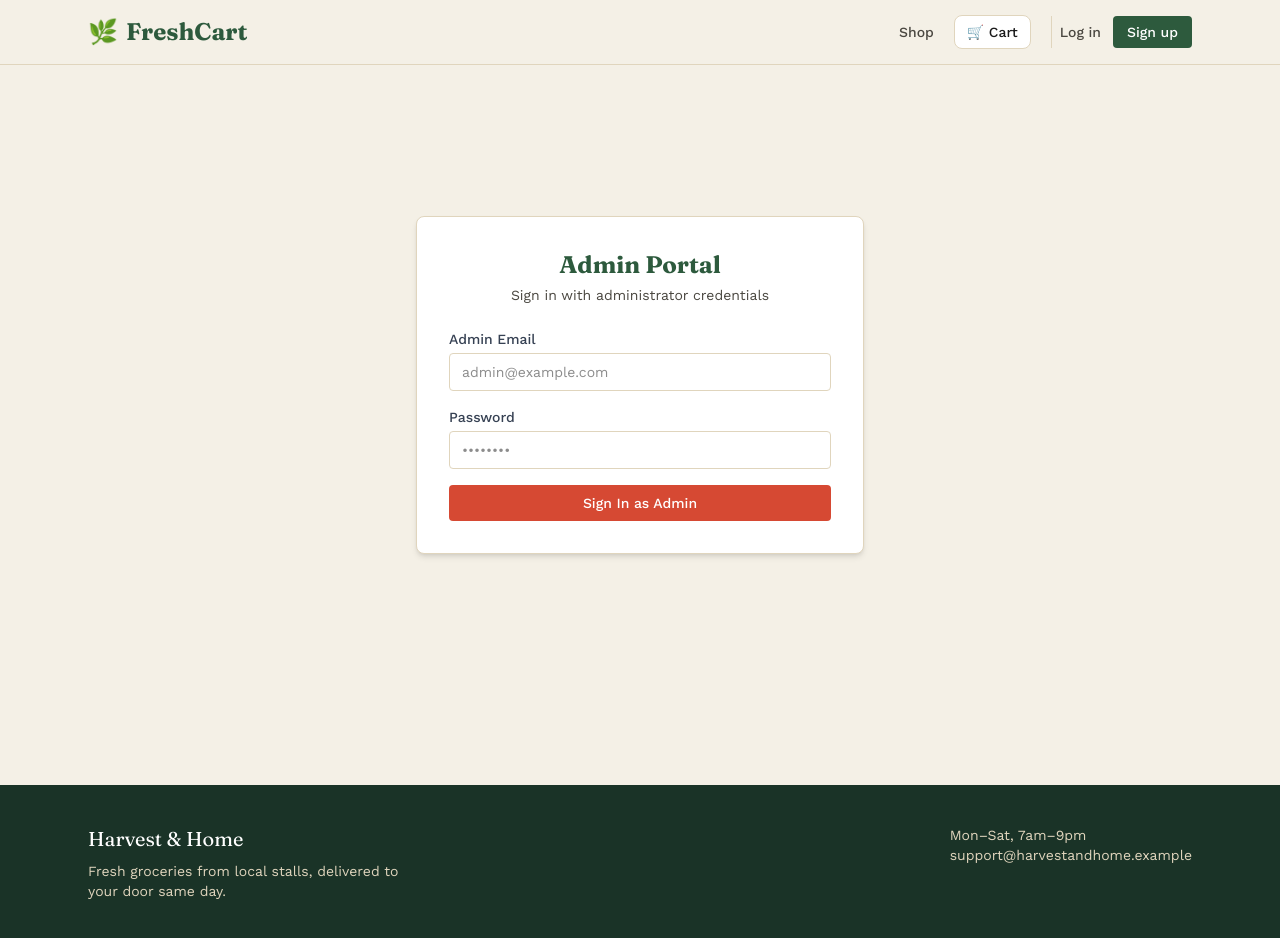
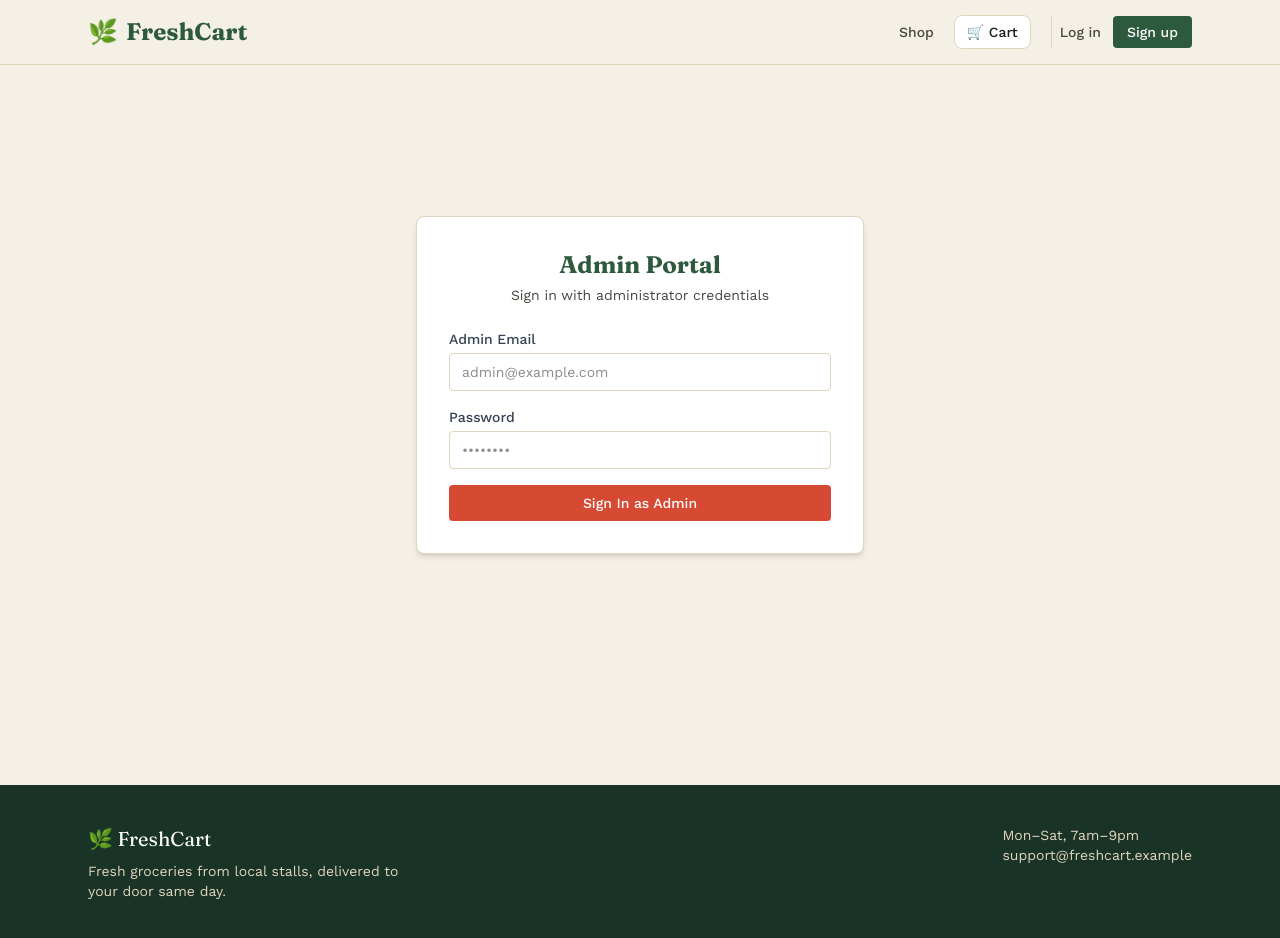
Before and after one commit to Devadarshini1025/-grocery-delivery-app, a React app in the folder grocery-delivery-app/frontend/: page /admin/login in a window 1280 px wide. Shown: the top 938 px of the page. Built offline with nearby package versions, Linux system fonts and the light colour scheme; the HTML template or start-up script is replaced by a standard one.

Commit message:
Update footer branding to FreshCart

```diff
--- a/grocery-delivery-app/frontend/src/components/Footer.jsx
+++ b/grocery-delivery-app/frontend/src/components/Footer.jsx
@@ -3,14 +3,14 @@ export default function Footer() {
     <footer className="bg-leaf-900 text-kraft-200 mt-20">
       <div className="max-w-6xl mx-auto px-6 py-10 flex flex-col sm:flex-row justify-between gap-6 text-sm">
         <div>
-          <p className="font-display text-xl text-white mb-2">Harvest & Home</p>
+          <p className="font-display text-xl text-white mb-2">🌿 FreshCart</p>
           <p className="text-kraft-300 max-w-xs">
             Fresh groceries from local stalls, delivered to your door same day.
           </p>
         </div>
         <div className="text-kraft-300">
           <p>Mon&ndash;Sat, 7am&ndash;9pm</p>
-          <p>support@harvestandhome.example</p>
+          <p>support@freshcart.example</p>
         </div>
       </div>
     </footer>
```
